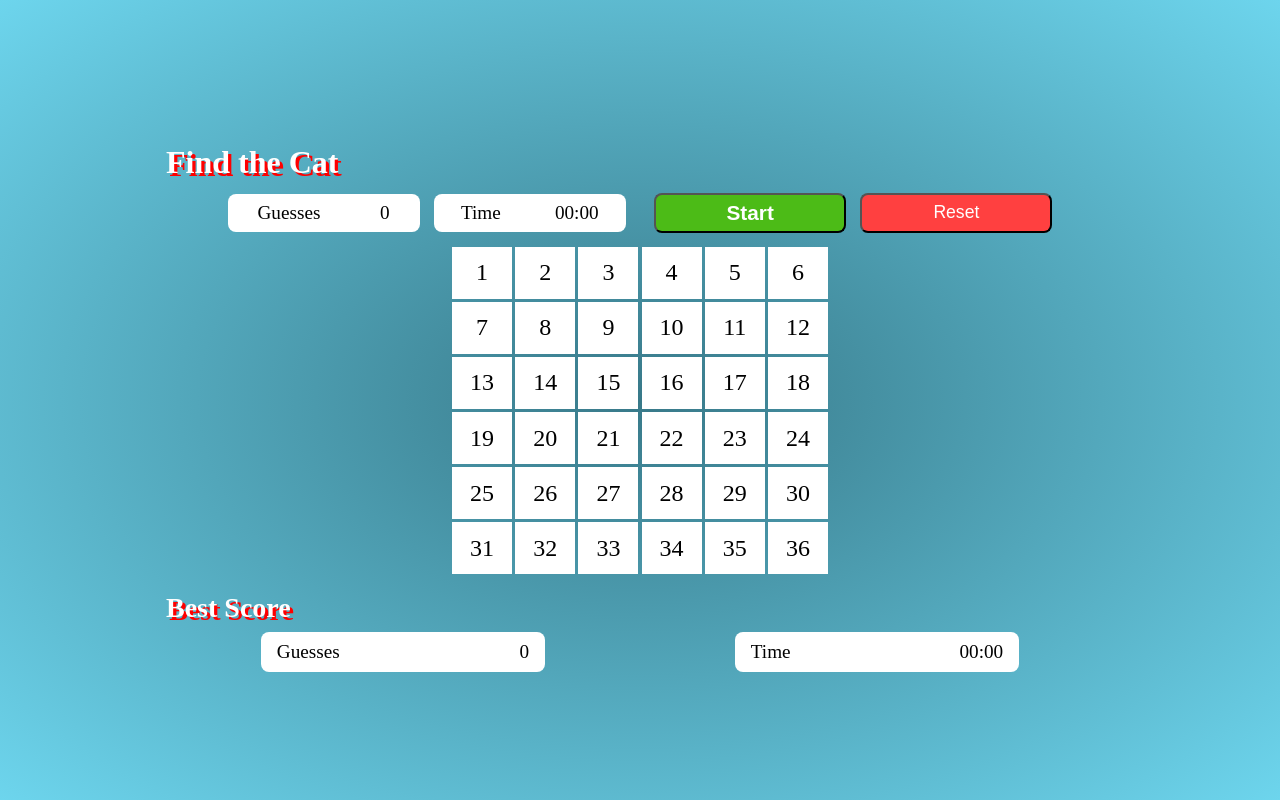
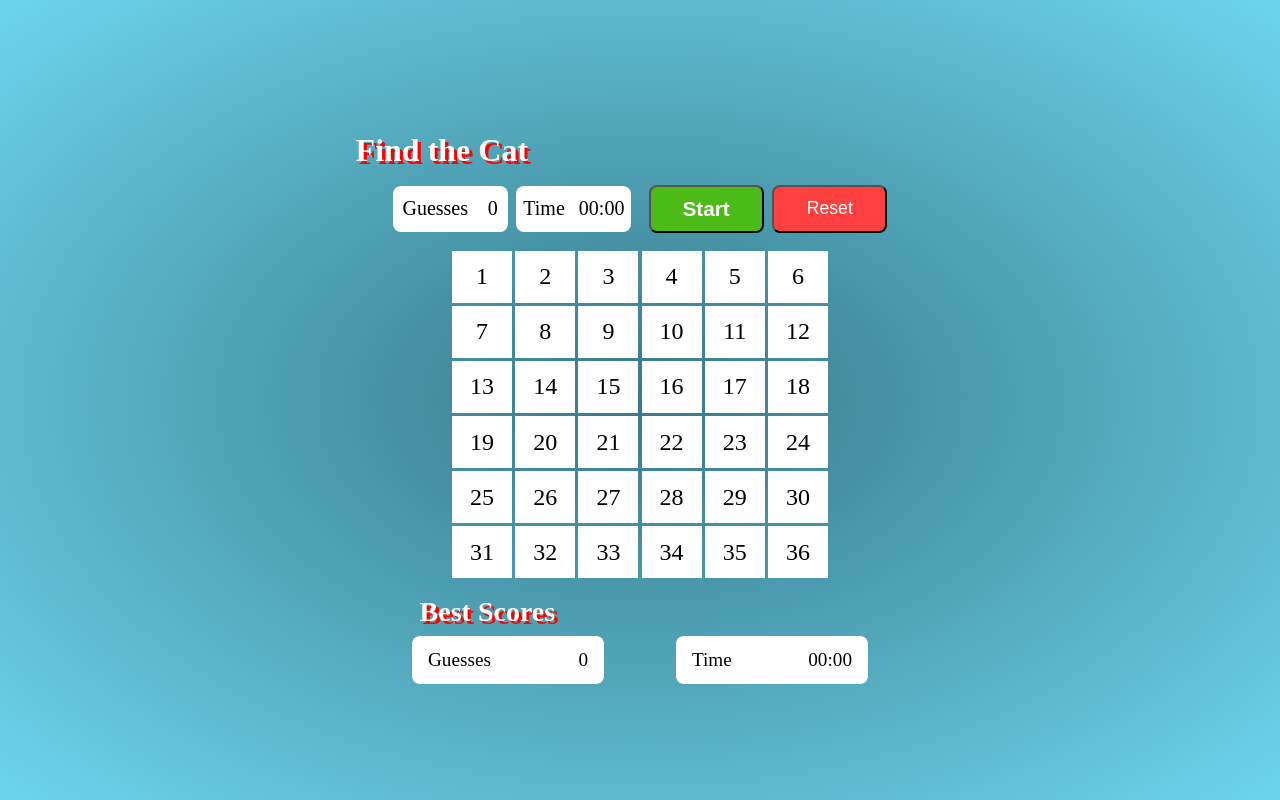
Before and after one commit to marianneporter/FindTheCatAng, an Angular app: page / in a window 1280 px wide. Built offline with nearby package versions, Linux system fonts and the light colour scheme.

Commit message:
WIP css/nested components rewrite

```diff
--- a/src/app/best-scores/best-scores.component.html
+++ b/src/app/best-scores/best-scores.component.html
@@ -1,16 +1,16 @@
+<h4>Best Scores</h4>
 <div class="best-scores">
-    <h4>Best Score</h4>
     <div class="best-attempts">
         <div class="best-monitor">
-            <div class="label title-showing">Guesses</div>
-            <div class="label title-not-showing">Best number of Guesses</div>
+            <div class="title-showing">Guesses</div>
+            <div class="title-not-showing">Best number of Guesses</div>
             <div class="info">
                 {{bestScore}}
             </div>
         </div>
         <div class="best-monitor">
-            <div class="label title-showing">Time</div>
-            <div class="label title-not-showing">Best Time</div>
+            <div class="title-showing">Time</div>
+            <div class="title-not-showing">Best Time</div>
             <div class="info">
                 {{ bestTiming.seconds | number: '2.0' }}:{{ bestTiming.tenths | number: '2.0' }}
             </div>
--- a/src/app/best-scores/best-scores.component.scss
+++ b/src/app/best-scores/best-scores.component.scss
@@ -1,3 +1,5 @@
+
+
 h4 {
     margin-top: 1rem;
     color: #ff4040;
@@ -38,7 +40,7 @@ h4 {
         }
         .best-attempts {
            display: flex;
-           justify-content: space-evenly;
+           justify-content: space-between;
            margin-top: 0.2rem;
 
             .best-monitor {
@@ -60,7 +62,7 @@ h4 {
     }
 }
 
-@media screen and (min-height: 768px) {
+@media screen and (min-width: 768px) {
    h4 {
     color: white;
     text-shadow: 0.2rem 0.2rem red;
@@ -71,11 +73,41 @@ h4 {
        justify-content: center;
 
        .best-monitor {
-        width: 30%;
-        height: 2.5rem;
-        padding: 1rem;
-        font-weight: 500;
-        font-size: 120%;
+           width: 30%;
+           height: 2.5rem;
+           padding: 1rem;
+           font-weight: 500;
+           font-size: 120%;
        }
    }
 }
+
+@media screen and (min-width: 992px) {
+    .best-scores {
+        display: flex;
+        justify-content: center;
+
+    }
+
+    h4 {
+        margin-left: 4rem;
+        color: white;
+        text-shadow: 0.2rem 0.2rem red;
+        font-size: 1.75rem;
+       }
+       .best-attempts {
+
+           margin-top: 0.5rem;
+           background-color: light-green;
+
+           .best-monitor {
+               display: flex;
+               width: 12rem;
+               height: 3rem;
+               padding: 1rem;
+               font-weight: 500;
+               font-size: 120%;
+               margin: 0 2.25rem;
+           }
+       }
+}
--- a/src/app/cat-game/cat-game.component.scss
+++ b/src/app/cat-game/cat-game.component.scss
@@ -49,3 +49,9 @@ h2 {
         font-size: 2rem;
     }
 }
+
+@media screen and (min-width: 992px) {
+    .container {
+        width: 45%;
+    }
+}
--- a/src/app/current-game-scores/current-game-scores.component.scss
+++ b/src/app/current-game-scores/current-game-scores.component.scss
@@ -68,7 +68,7 @@
             width: 45%;
             height: 2.4rem;
             font-size: 120%;
-            font-weight: 50;
+            font-weight: 500;
         }
     }
 
@@ -86,6 +86,42 @@
             font-weight: 600;
         }
 
+        .reset-btn {
+            font-size: 110%;
+            font-weight:500;
+        }
+    }
+
+}
+
+@media screen and (min-width: 992px) {
+    .game-controls {
+        margin-top: 1.5rem;
+    }
+
+    .game-monitor-group {
+        .game-monitor {
+            width: 45%;
+            height: 2.9rem;
+            font-size: 125%;
+            font-weight: 500;
+        }
+    }
+
+
+    .game-control-buttons {
+        .btn {
+            width: 45%;
+            height: 3rem;
+            font-size: 120%;
+            font-weight: 600;
+        }
+
+        .primary-btn {
+            font-size: 130%;
+            font-weight: 600;
+        }
+
 
         .reset-btn {
             font-size: 110%;
--- a/src/app/grid/_grid-properties.scss
+++ b/src/app/grid/_grid-properties.scss
@@ -21,6 +21,12 @@
         font-size: 1.5rem;
     }
 
+    @media screen and (min-width: 992px) {
+        --hiding-place-width: 3.75rem;
+        --hiding-place-height: 3.25rem;
+        font-size: 1.5rem;
+    }
+
 
 
 
--- a/src/app/grid/grid.component.scss
+++ b/src/app/grid/grid.component.scss
@@ -37,3 +37,10 @@
     }
 
 }
+
+@media screen and (min-width: 992px) {
+    .hiding-grid {
+        margin-top: 1.5rem;
+    }
+
+}
```
